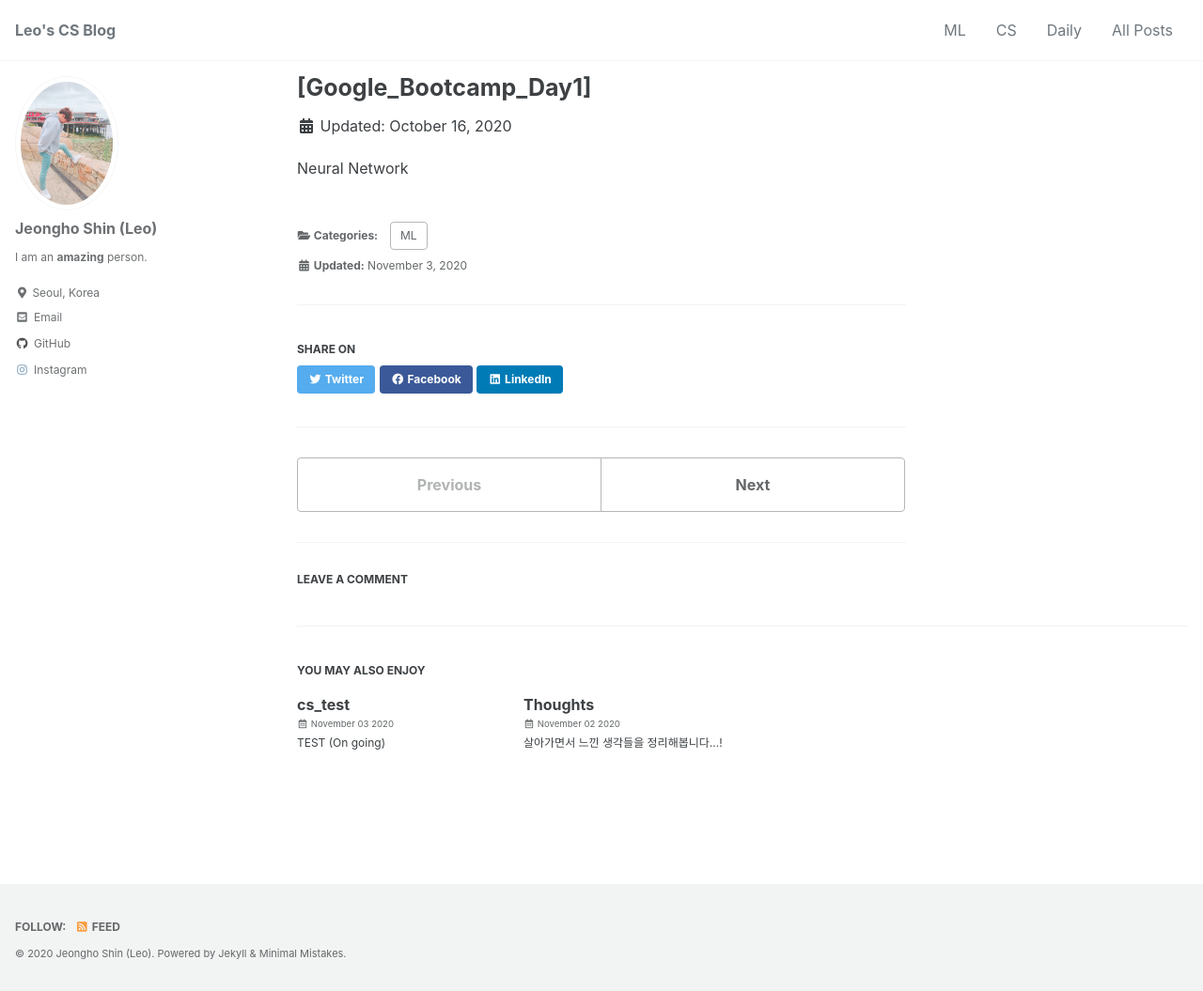
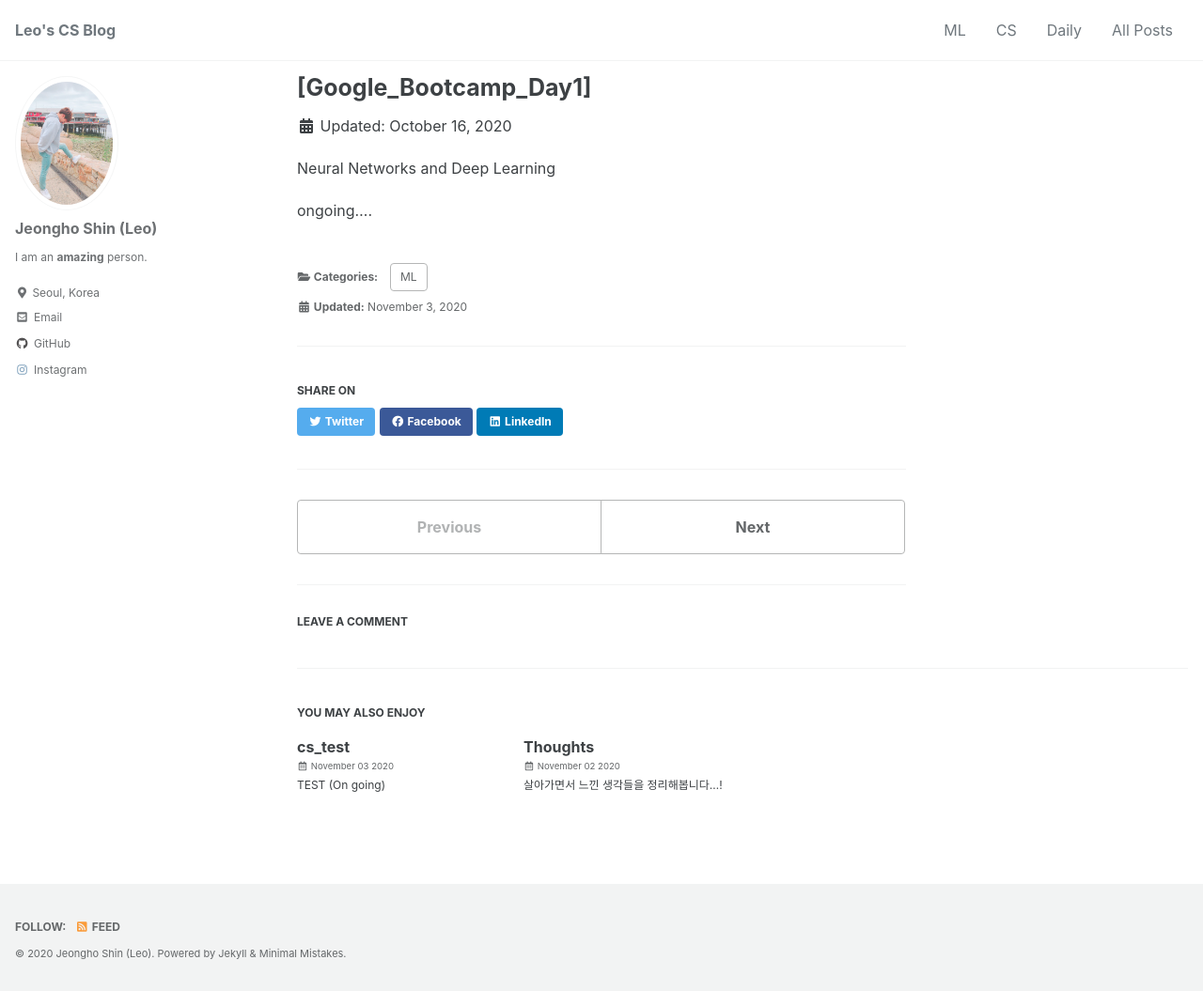
Before and after one commit to mlleo/mlleo.github.io, a Jekyll site: the page built from _posts/2020-10-16-day1.md, in a window 1280 px wide and 1055 px high. Shown: the whole window at 94% size. Built offline with Jekyll 4.4.1, drawn with Linux system fonts in a browser that asks for light colours; cached includes are drawn as plain includes; comment, search, counter and statistics services are not loaded.

Commit message:
Update 2020-10-16-day1.md

```diff
--- a/_posts/2020-10-16-day1.md
+++ b/_posts/2020-10-16-day1.md
@@ -7,4 +7,6 @@ comments: true
 use_math: true # MathJax On
 ---
 
-Neural Network
+Neural Networks and Deep Learning
+
+ongoing....
```
